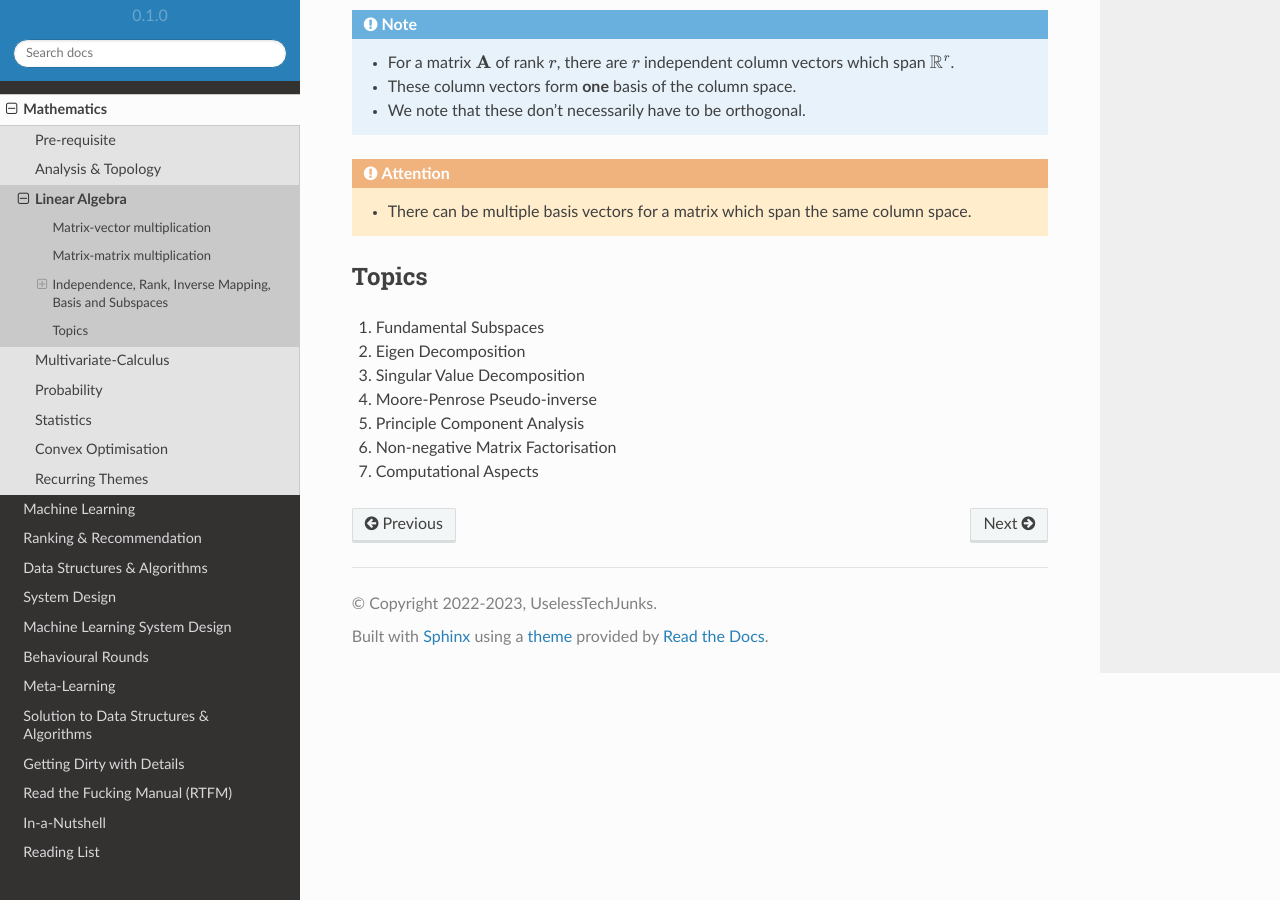
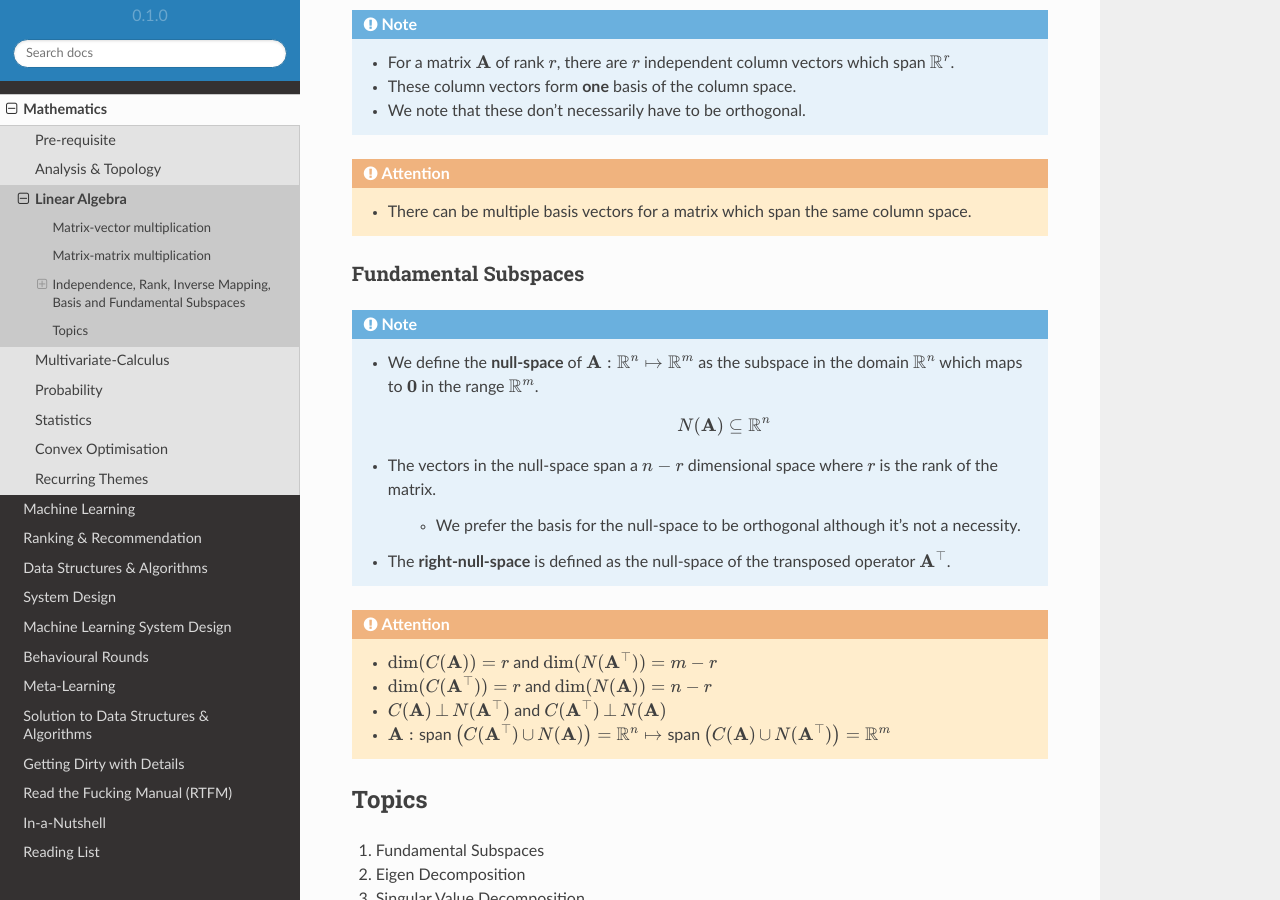
Before and after one commit to uselesstechjunks/leetcode, a Sphinx documentation site: the page built from docs/source/math/linalg.rst, in a window 1280 px wide and 900 px high, scrolled down 2887 px. Built offline with Sphinx 7.4.7 and the Read the Docs theme 2.0.0, drawn with Linux system fonts in a browser that asks for light colours; some of the changed text lies outside the part shown.

Commit message:
Update linalg.rst

```diff
--- a/docs/source/math/linalg.rst
+++ b/docs/source/math/linalg.rst
@@ -50,7 +50,7 @@ where :math:`\mathbf{b}^*_k\in\mathbb{R}^p` are the row vectors.
 		.. math:: \mathbf{A}\mathbf{B}=\begin{bmatrix} | & \cdots & |\\ \mathbf{a}_1 & \cdots & \mathbf{a}_n\\ | & \cdots & |\\ \end{bmatrix}\begin{bmatrix}-&\mathbf{b}^*_1&-\\&\vdots&\\-&\mathbf{b}^*_n&-\end{bmatrix}=\begin{bmatrix}|\\ \mathbf{a}_1\\|\end{bmatrix}\begin{bmatrix}-&\mathbf{b}^*_1&-\end{bmatrix}+\cdots+\begin{bmatrix}|\\ \mathbf{a}_n\\|\end{bmatrix}\begin{bmatrix}-&\mathbf{b}^*_n&-\end{bmatrix}
 
 ********************************************************************************
-Independence, Rank, Inverse Mapping, Basis and Subspaces
+Independence, Rank, Inverse Mapping, Basis and Fundamental Subspaces
 ********************************************************************************
 Independence
 ================================================================================
@@ -93,6 +93,23 @@ Basis
 .. attention::
 	* There can be multiple basis vectors for a matrix which span the same column space.
 
+Fundamental Subspaces
+================================================================================
+.. note::
+	* We define the **null-space** of :math:`\mathbf{A}:\mathbb{R}^n\mapsto\mathbb{R}^m` as the subspace in the domain :math:`\mathbb{R}^n` which maps to :math:`\mathbf{0}` in the range :math:`\mathbb{R}^m`.
+
+		.. math:: N(\mathbf{A})\subseteq \mathbb{R}^n
+	* The vectors in the null-space span a :math:`n-r` dimensional space where :math:`r` is the rank of the matrix.
+
+		* We prefer the basis for the null-space to be orthogonal although it's not a necessity.
+	* The **right-null-space** is defined as the null-space of the transposed operator :math:`\mathbf{A}^\top`.
+
+.. attention::
+	* :math:`\dim(C(\mathbf{A}))=r` and :math:`\dim(N(\mathbf{A}^\top))=m-r`
+	* :math:`\dim(C(\mathbf{A}^\top))=r` and :math:`\dim(N(\mathbf{A}))=n-r`
+	* :math:`C(\mathbf{A})\mathop{\bot} N(\mathbf{A}^\top)` and :math:`C(\mathbf{A}^\top)\mathop{\bot} N(\mathbf{A})`
+	* :math:`\mathbf{A}:\text{span}\left(C(\mathbf{A}^\top)\mathop{\cup} N(\mathbf{A})\right)=\mathbb{R}^n\mapsto \text{span}\left(C(\mathbf{A})\mathop{\cup} N(\mathbf{A}^\top)\right)=\mathbb{R}^m`
+
 ********************************************************************************
 Topics
 ********************************************************************************
```
